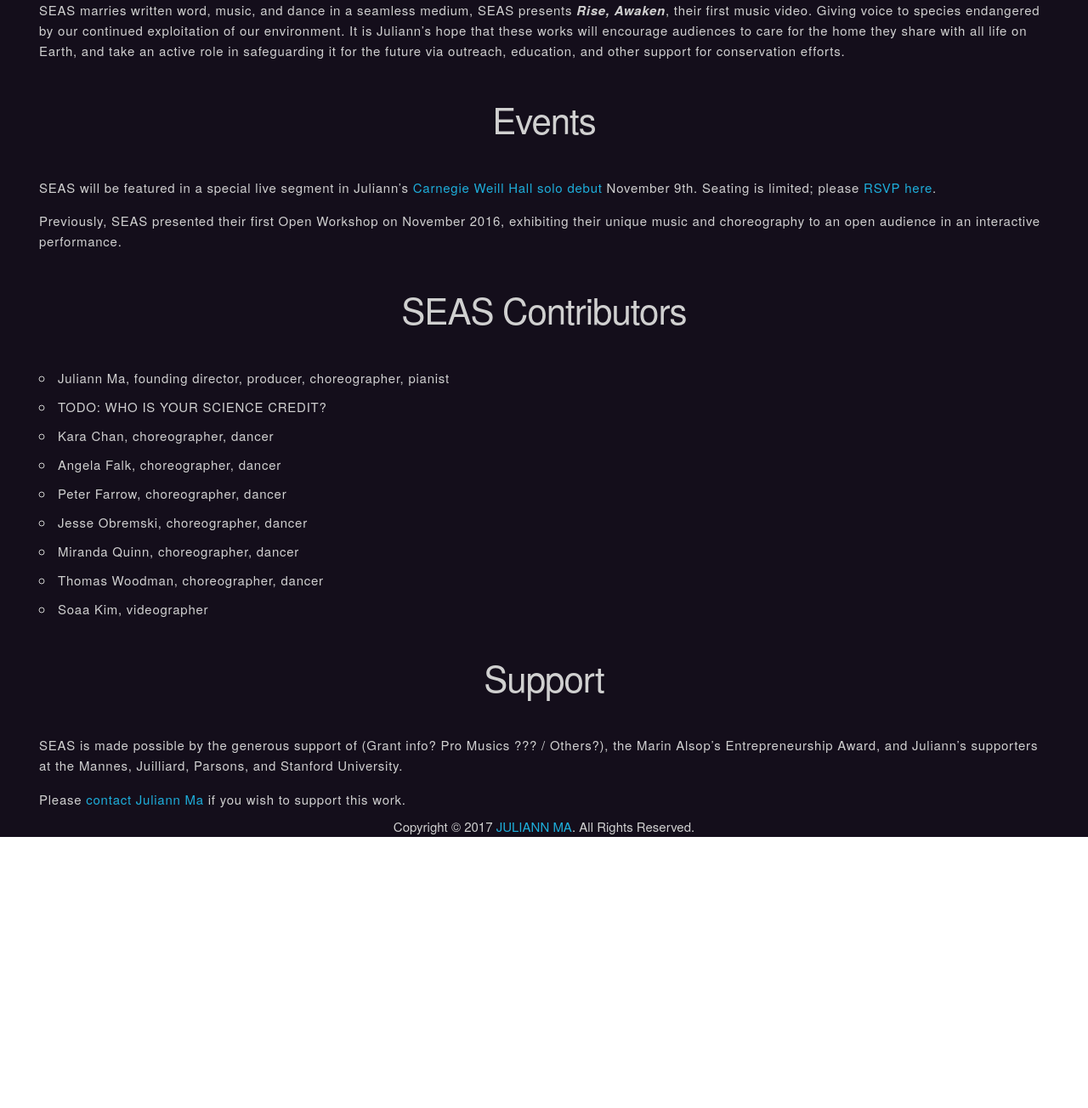
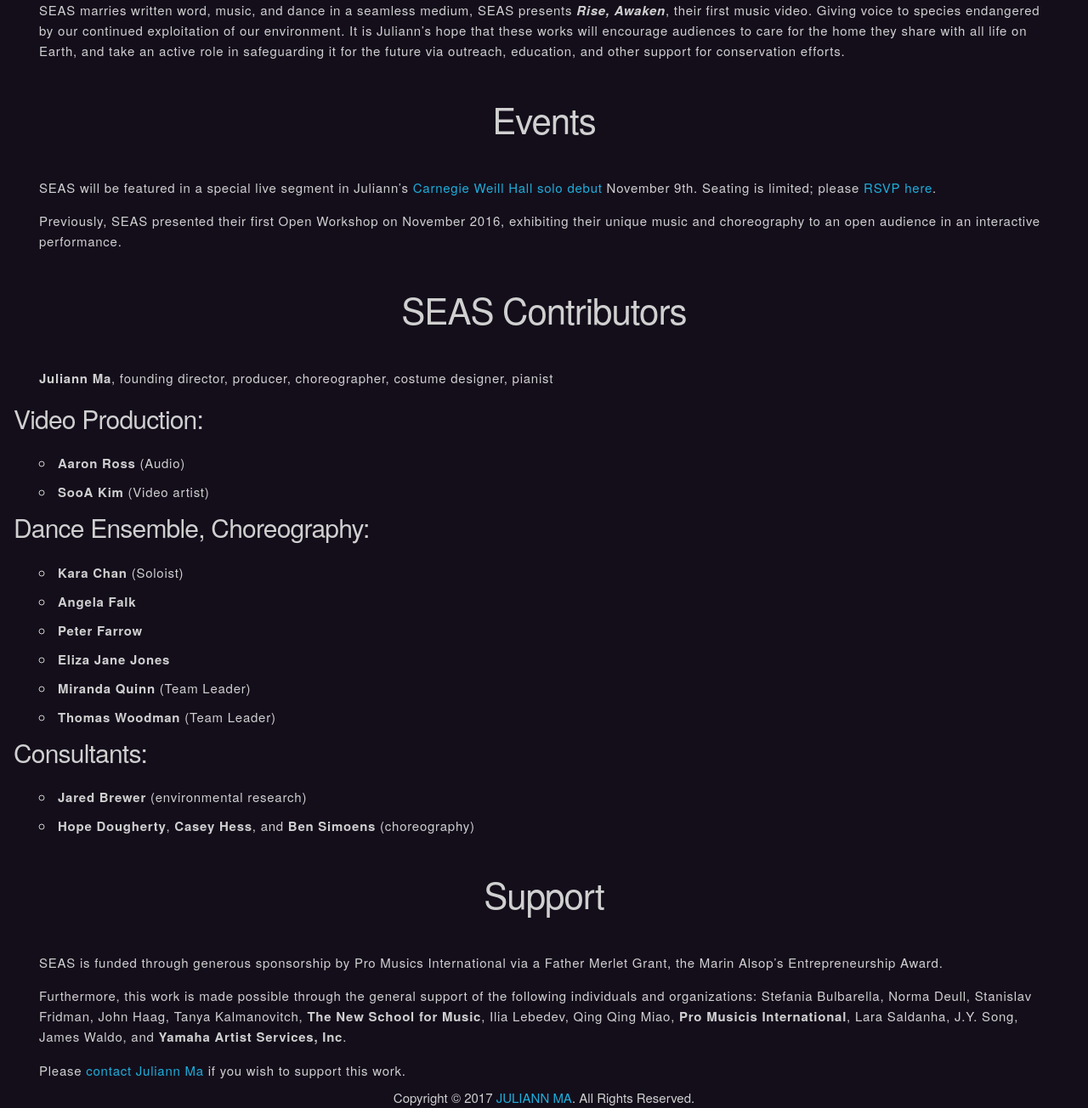
Before and after one commit to hastest/juliannma.com, a Jekyll site: the page built from pages/seas.md, in a window 1280 px wide, cut to the strip 520-1824 px from the top of the page. Shown: the whole strip at 85% size. Built offline with Jekyll 4.4.1, drawn with Linux system fonts in a browser that asks for light colours; before the commit the page ends 1505 px from its top, so only the background shows below that.

Commit message:
minor edits as per J's request

```diff
--- a/css/main.scss
+++ b/css/main.scss
@@ -132,12 +132,14 @@ blockquote cite:before {
   margin-bottom: 1em;
 }
 
-@media screen and (min-width:977px) {
+/*
+@media screen and (min-width:662px) {
   .flex-ribbon-widow:after {
     content: "";
     flex: auto;
   }
 }
+*/
 
 .narrow_thirds_tile {
   text-align: left;
@@ -166,6 +168,9 @@ blockquote cite:before {
 
 .embed-container {
   position: relative;
+  margin-left: auto;
+  margin-right: auto;
+  max-width: 640px;
   padding-bottom: calc(20em*0.562);
   padding-top: 0px;
   height: 0;
--- a/pages/seas.md
+++ b/pages/seas.md
@@ -11,7 +11,7 @@ SEAS: Sustainable Environment through the Arts and Sciences
 An original concert and video work telling, through movement and wordless sound, the story of climate change and human impact on nature.
 SEAS brings together eclectic and environmentally-minded artists and scientists to create unique and immersive experiences to emphasize human impact on nature. Inspired by a desire to spark conversations among unlikely collaborators and tackle global issues, SEAS manifests stories drawn from scientific research on stage, through uniquely interdisciplinary performances and film.
 
-<div class='embed-container'><iframe src="https://player.vimeo.com/video/238681737" width="640" height="207" frameborder="0" webkitallowfullscreen mozallowfullscreen allowfullscreen></iframe></div>
+<div class='embed-container embed-container-wide'><iframe src="https://player.vimeo.com/video/238681737" width="640" height="207" frameborder="0" webkitallowfullscreen mozallowfullscreen allowfullscreen></iframe></div>
 
 SEAS marries written word, music, and dance in a seamless medium, SEAS presents ***Rise, Awaken***, their first music video. Giving voice to species endangered by our continued exploitation of our environment. It is Juliann’s hope that these works will encourage audiences to care for the home they share with all life on Earth, and take an active role in safeguarding it for the future via outreach, education, and other support for conservation efforts.
 
@@ -24,18 +24,29 @@ Seating is limited; please [RSVP here](https://www.carnegiehall.org/SiteCode/Pur
 Previously, SEAS presented their first Open Workshop on November 2016, exhibiting their unique music and choreography to an open audience in an interactive performance.
 
 ## SEAS Contributors
-- Juliann Ma, founding director, producer, choreographer, pianist
-- TODO: WHO IS YOUR SCIENCE CREDIT?
-- Kara Chan, choreographer, dancer
-- Angela Falk, choreographer, dancer
-- Peter Farrow, choreographer, dancer
-- Jesse Obremski, choreographer, dancer
-- Miranda Quinn, choreographer, dancer
-- Thomas Woodman, choreographer, dancer
-- Soaa Kim, videographer
+
+**Juliann Ma**, founding director, producer, choreographer, costume designer, pianist
+
+#### Video Production:
+- **Aaron Ross** (Audio)
+- **SooA Kim** (Video artist)
+
+#### Dance Ensemble, Choreography:
+- **Kara Chan** (Soloist)
+- **Angela Falk**
+- **Peter Farrow**
+- **Eliza Jane Jones**
+- **Miranda Quinn** (Team Leader)
+- **Thomas Woodman** (Team Leader)
+
+#### Consultants:
+- **Jared Brewer** (environmental research)
+- **Hope Dougherty**, **Casey Hess**, and **Ben Simoens** (choreography)
 
 ## Support
 
-SEAS is made possible by the generous support of (Grant info? Pro Musics ??? / Others?), the Marin Alsop’s Entrepreneurship Award, and Juliann's supporters at the Mannes, Juilliard, Parsons, and Stanford University.
+SEAS is funded through generous sponsorship by Pro Musics International via a Father Merlet Grant, the Marin Alsop’s Entrepreneurship Award.
+
+Furthermore, this work is made possible through the general support of the following individuals and organizations: Stefania Bulbarella, Norma Deull, Stanislav Fridman, John Haag, Tanya Kalmanovitch, **The New School for Music**, Ilia Lebedev, Qing Qing Miao, **Pro Musicis International**, Lara Saldanha, J.Y. Song, James Waldo, and **Yamaha Artist Services, Inc**.
 
 Please [contact Juliann Ma](/#contact) if you wish to support this work.
```
Also changed, not shown: _includes/about.md (+2 -2 lines), _includes/media.md (+10 -3 lines), pages/blastfromthepast.md (deleted, +0 -22 lines), pages/media.md (+51 -39 lines).
